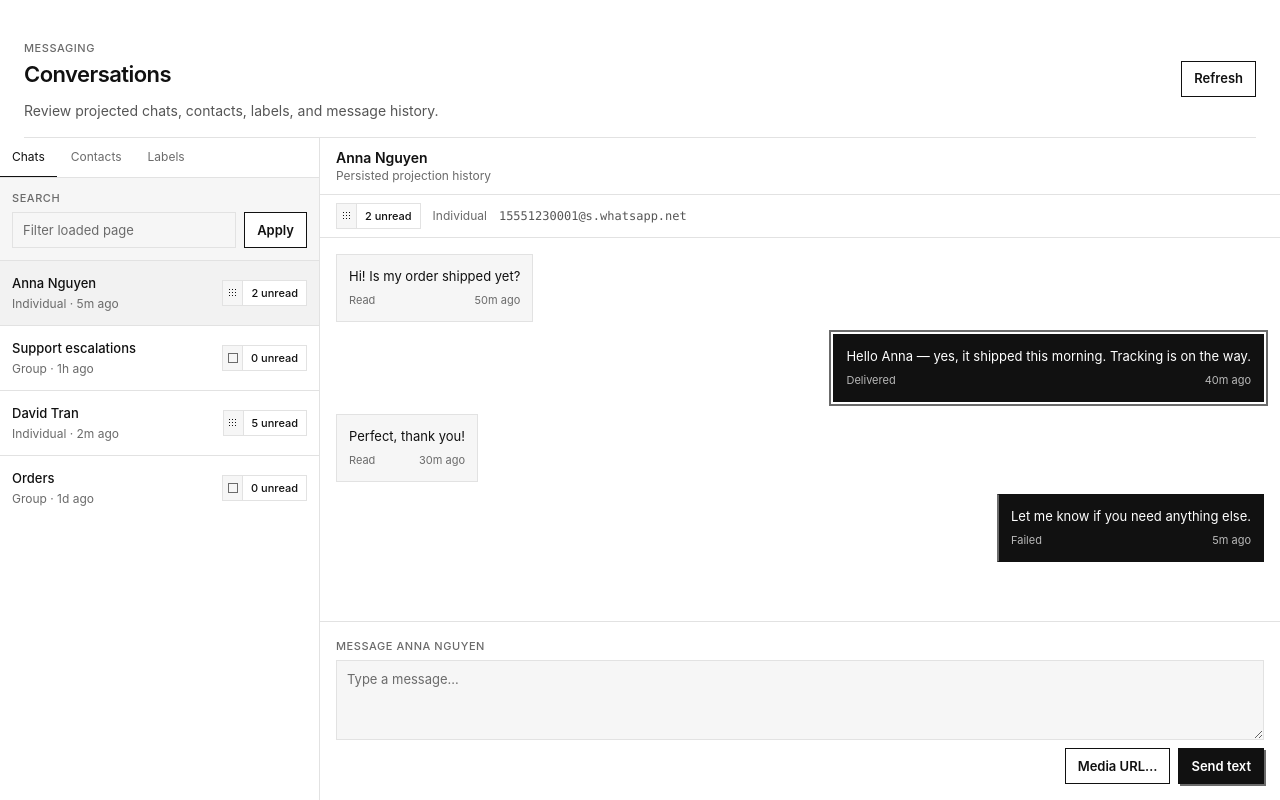
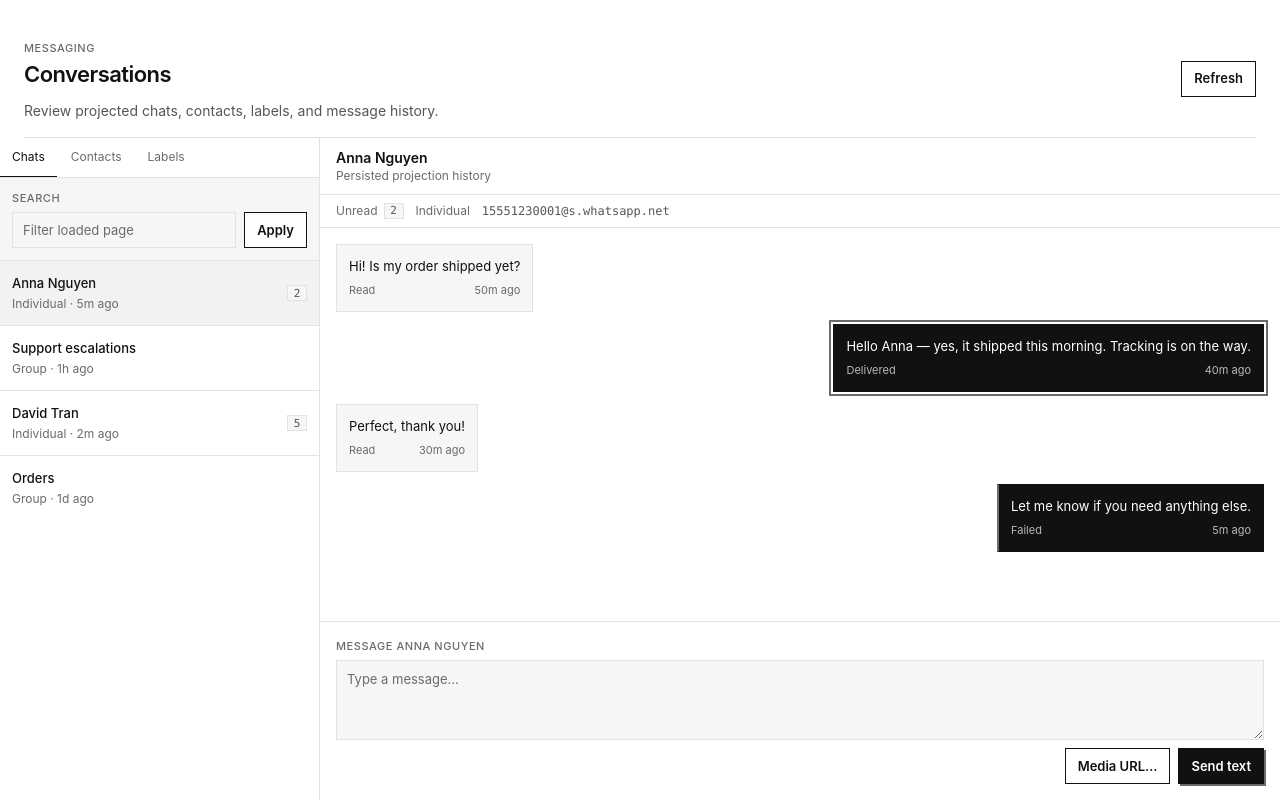
Before and after one commit to hiepknor/omniwa-console, a React (Vite) app: page /__preview/conversations in a window 1280 px wide. Built offline with nearby package versions, Linux system fonts and the light colour scheme.

Commit message:
feat use count badges for unread chats

```diff
--- a/design/DESIGN.md
+++ b/design/DESIGN.md
@@ -237,7 +237,9 @@ for ≤11px labels. Numbers that align vertically use `tabular-nums`.
   table numbers, metrics, selection sentences, and operational Status labels do
   not become chips. MetadataBadge retains the same compact framed family for
   non-quantity facts such as an immutable version, without coupling their future
-  treatment to count chips.
+  treatment to count chips. Conversations omit zero unread counts in dense
+  directory rows, show positive unread counts as accessible CountBadges, and
+  pair the badge with a visible `Unread` label in the selected-chat facts.
 - **DescriptionList / DescriptionItem** — the only repeated key/value facts
   treatment. It preserves native `dl`/`dt`/`dd` semantics, right-aligns dense
   values on wide screens, stacks them at ≤640px, wraps long content, and uses
--- a/scripts/check-design.mjs
+++ b/scripts/check-design.mjs
@@ -227,7 +227,7 @@ for (const marker of ['<footer', 'aria-label="Console runtime context"', 'h-10',
 }
 
 const conversationsPreview = await read('src/app/PreviewConversations.tsx');
-for (const marker of ['<main', '<WorkspacePageFrame', '<SplitWorkspace', 'frame="attached"', 'detailOpen={Boolean(chat)}', 'className="max-[900px]:hidden"', '>Back</Button>']) {
+for (const marker of ['<main', '<WorkspacePageFrame', '<SplitWorkspace', 'frame="attached"', 'detailOpen={Boolean(chat)}', 'className="max-[900px]:hidden"', '>Back</Button>', '<ConversationUnreadCount count={chat.unreadCount} context="detail"']) {
   if (!conversationsPreview.includes(marker)) failures.push(`src/app/PreviewConversations.tsx: responsive split-workspace fixture is missing ${marker}`);
 }
 
@@ -242,8 +242,16 @@ for (const marker of ['grid-cols-[320px_minmax(0,1fr)]', 'max-[900px]:grid-cols-
 }
 
 const conversationsPage = await read('src/features/conversations/ConversationsPage.tsx');
-for (const marker of ['<WorkspacePageFrame', '<SplitWorkspace', 'frame="attached"', '<WorkspacePaneHeader', 'className="max-[900px]:hidden"', 'useWorkspacePageFocus', 'rememberFocusOrigin', '>Back</Button>']) {
+for (const marker of ['<WorkspacePageFrame', '<SplitWorkspace', 'frame="attached"', '<WorkspacePaneHeader', 'className="max-[900px]:hidden"', 'useWorkspacePageFocus', 'rememberFocusOrigin', '>Back</Button>', '<ConversationUnreadCount count={selectedChat.unreadCount} context="detail"']) {
   if (!conversationsPage.includes(marker)) failures.push(`src/features/conversations/ConversationsPage.tsx: production split workspace is missing ${marker}`);
+}
+
+const conversationsView = await read('src/features/conversations/ConversationsView.tsx');
+for (const marker of ['ConversationUnreadCount', "context: 'directory' | 'detail'", "context === 'directory' && count === 0", '<CountBadge count={count}', 'aria-label={label}', '<span>Unread</span>']) {
+  if (!conversationsView.includes(marker)) failures.push(`src/features/conversations/ConversationsView.tsx: unread-count contract is missing ${marker}`);
+}
+if (/<Status\b[^>]*>[^<]*unread/.test(conversationsView) || /<Status\b[^>]*>[^<]*unread/.test(conversationsPage)) {
+  failures.push('Conversations: unread quantities must use ConversationUnreadCount, not operational Status');
 }
 
 const groupsView = await read('src/features/groups/GroupsView.tsx');
--- a/src/app/PreviewConversations.tsx
+++ b/src/app/PreviewConversations.tsx
@@ -1,6 +1,6 @@
 import { useState } from 'react';
-import { ChatList, MessageTimeline } from '@/features/conversations/ConversationsView';
-import { Button, Field, FilterToolbar, Input, SplitWorkspace, Status, Tabs, Textarea, useWorkspacePageFocus, WorkspacePageFrame, WorkspacePaneHeader } from '@/ui';
+import { ChatList, ConversationUnreadCount, MessageTimeline } from '@/features/conversations/ConversationsView';
+import { Button, Field, FilterToolbar, Input, SplitWorkspace, Tabs, Textarea, useWorkspacePageFocus, WorkspacePageFrame, WorkspacePaneHeader } from '@/ui';
 import { chatsFixture, messagesFixture } from './preview-fixtures';
 
 /** Dev-only: Conversations workspace (directory + thread) with sample data. */
@@ -49,7 +49,7 @@ export function PreviewConversations() {
             />
           {chat ? <>
             <div className="flex flex-wrap items-center gap-3 px-4 py-2 border-b border-line text-xs text-fg-3">
-              <Status tone="pending">{chat.unreadCount} unread</Status>
+              <ConversationUnreadCount count={chat.unreadCount} context="detail" />
               <span>Individual</span>
               <span className="font-mono text-fg-2">{chat.id}</span>
             </div>
--- a/src/features/conversations/ConversationsPage.tsx
+++ b/src/features/conversations/ConversationsPage.tsx
@@ -5,9 +5,9 @@ import { useServerCapabilities } from '@/api/CapabilitiesProvider';
 import { humanizeToken } from '@/lib/format';
 import { createSearchParams, omitSearchParams, updateSearchParams, withSearchParams } from '@/lib/url-search-state';
 import { useInvalidCursorReset } from '@/lib/useInvalidCursorReset';
-import { Button, CursorPagination, Field, FilterToolbar, Input, PageHeader, SplitWorkspace, StateNotice, Status, Tabs, useWorkspacePageFocus, WorkspacePageFrame, WorkspacePaneHeader } from '@/ui';
+import { Button, CursorPagination, Field, FilterToolbar, Input, PageHeader, SplitWorkspace, StateNotice, Tabs, useWorkspacePageFocus, WorkspacePageFrame, WorkspacePaneHeader } from '@/ui';
 import { Composer } from './Composer';
-import { ChatList, ContactList, LabelList, MessageTimeline } from './ConversationsView';
+import { ChatList, ContactList, ConversationUnreadCount, LabelList, MessageTimeline } from './ConversationsView';
 import { DirectoryInspector, MessageInspector } from './Details';
 import { useChat, useChats, useContact, useContacts, useLabel, useLabels, useMessages } from './hooks';
 import { conversationRouteState, setConversationParam, type ConversationView } from './route-state';
@@ -157,7 +157,7 @@ export function ConversationsPage() {
               <>
                 <div className="px-4"><ProjectionStatus meta={chat.data?.meta} /></div>
                 <div className="flex flex-wrap items-center gap-3 px-4 py-2 border-b border-line text-xs text-fg-3">
-                  <Status tone={selectedChat.unreadCount ? 'pending' : 'neutral'}>{selectedChat.unreadCount} unread</Status>
+                  <ConversationUnreadCount count={selectedChat.unreadCount} context="detail" />
                   <span>{humanizeToken(selectedChat.type)}</span>
                   <span className="font-mono text-fg-2">{selectedChat.id}</span>
                 </div>
--- a/src/features/conversations/ConversationsView.tsx
+++ b/src/features/conversations/ConversationsView.tsx
@@ -3,8 +3,19 @@ import type { ContactResource } from '@/api/contacts';
 import type { LabelResource } from '@/api/labels';
 import type { MessageResource } from '@/api/messages';
 import { humanizeToken, relativeTime } from '@/lib/format';
-import { Status } from '@/ui';
+import { CountBadge, Status } from '@/ui';
 import { cn } from '@/ui/cn';
+
+export function ConversationUnreadCount({ count, context }: { count: number; context: 'directory' | 'detail' }) {
+  if (context === 'directory' && count === 0) return null;
+  const label = `${count.toLocaleString('en-US')} unread ${count === 1 ? 'message' : 'messages'}`;
+
+  if (context === 'directory') {
+    return <CountBadge count={count} aria-label={label} title={label} />;
+  }
+
+  return <span className="inline-flex items-center gap-1.5"><span>Unread</span><CountBadge count={count} /></span>;
+}
 
 function ResourceButton({ selected, onClick, primary, secondary, trailing }: { selected?: boolean; onClick: () => void; primary: string; secondary: string; trailing: React.ReactNode }) {
   return (
@@ -34,7 +45,7 @@ export function ChatList({ items, selectedId, onSelect }: { items: ChatResource[
           onClick={() => onSelect(item.id)}
           primary={item.displayName ?? item.id}
           secondary={`${humanizeToken(item.type)} · ${item.lastActivityAt ? relativeTime(item.lastActivityAt) : 'activity unreported'}`}
-          trailing={<Status tone={item.unreadCount ? 'pending' : 'neutral'}>{item.unreadCount} unread</Status>}
+          trailing={<ConversationUnreadCount count={item.unreadCount} context="directory" />}
         />
       ))}
     </ul>
```
Also changed, not shown: 2 other files (tests, documents, lock files or other folders).
